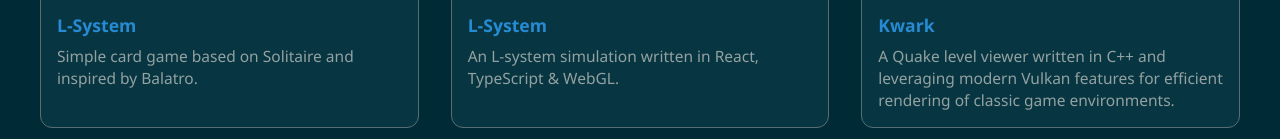
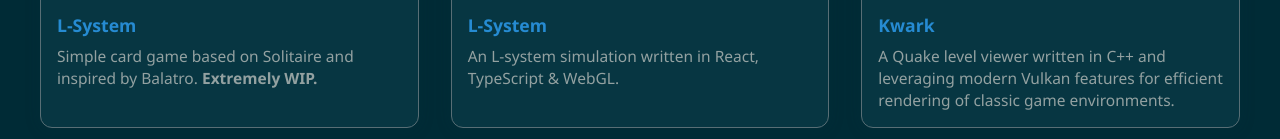
Before and after one commit to jcwkroeze/portfolio, a plain HTML site: page index.html in a window 1280 px wide. Shown: the part 420-559 px from the top of the page. Drawn offline with Linux system fonts and the light colour scheme.

Commit message:
disclaimer

```diff
--- a/index.html
+++ b/index.html
@@ -17,7 +17,7 @@
             <div class="project-item">
                 <a href="https://multiplayer.kroeze.io"><img class="project-thumb" src="projects/multiplayer/image.png" alt="Screenshot of multiplayer card game."></a>
                 <a class="project-caption" href="https://lsystem.kroeze.io">L-System</a>
-                <div class="project-desc">Simple card game based on Solitaire and inspired by Balatro.</div>
+                <div class="project-desc">Simple card game based on Solitaire and inspired by Balatro. <strong>Extremely WIP.</strong></div>
             </div>
 
             <div class="project-item">
```
